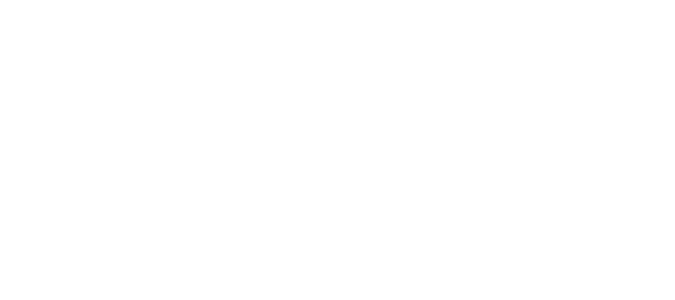
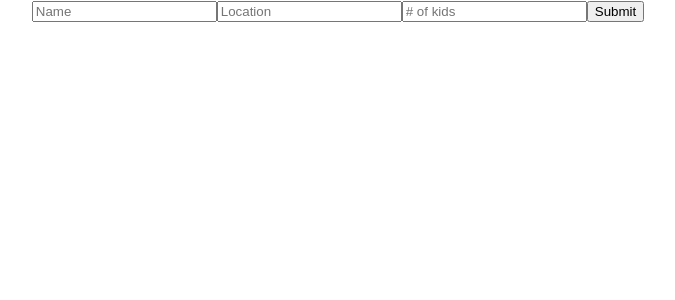
Before and after one commit to disneyparentsapp/front-end, a React (Create React App) app in the folder signup-ui/: page /form in a window 1280 px wide. Shown: the top 300 px of the page, without its empty margins (302-977 px from the left). Built offline with nearby package versions, Linux system fonts and the light colour scheme; no server answers.

Commit message:
User can create and post meeting spots

```diff
--- /dev/null
+++ b/signup-ui/src/AddCard.js
@@ -0,0 +1,94 @@
+import React from 'react'
+
+
+
+
+
+class AddCard extends React.Component {
+    constructor(props) {
+        super(props);
+    this.state = {
+
+        item: {
+          name: '',
+          location: '',
+          kids: null
+        }}
+    }
+
+    changeHandler = event => {
+        this.setState({ [event.target.name]: event.target.value });
+      }
+
+    handleNameChanges = e => {
+        e.preventDefault();
+        let item = {...this.state.item}
+        item.name = e.target.value
+        this.setState({item}) }
+
+    handleLocationChanges = e => {
+        e.preventDefault();
+        let item = {...this.state.item}
+        item.location = e.target.value
+        this.setState({item}) }
+
+
+    handleKidsChanges = e => {
+        e.preventDefault();
+        let item = {...this.state.item}
+        item.kids = e.target.value
+       this.setState({item}) }
+
+
+       handleSubmit = e => {
+        this.props.addItem(e, this.state.item)
+        this.setState({
+          item: {
+            name: '',
+            price: '',
+            imageUrl: '',
+            description: '',
+            shipping: ''
+          }
+        });
+      };
+
+
+    render() {
+      return (
+        <div>
+
+        <form onSubmit={this.handleSubmit}>
+        <input
+        type="text"
+        placeholder="Name"
+        value={this.state.item.name}
+        onChange={this.handleNameChanges}
+        name="name"
+        />
+
+        <input
+        type="text"
+        placeholder="Location"
+        value={this.state.item.location}
+        onChange={this.handleLocationChanges}
+        name="location"
+        />
+
+        <input
+        type="number"
+        placeholder="# of kids"
+        value={this.state.item.kids}
+        onChange={this.handleKidsChanges}
+        name="kids"
+        />
+        <button>Submit</button>
+        </form>
+        </div>
+
+
+      );
+    }
+  }
+
+  export default AddCard
--- a/signup-ui/src/App.js
+++ b/signup-ui/src/App.js
@@ -1,15 +1,61 @@
 import React, { Component } from 'react';
 import { Link } from 'react-router-dom'
-
+import axios from 'axios'
 import './App.css';
 import Loggedin from './Loggedin'
 import authenticate from './Authenticate'
 import Register from './Register'
 import Login from './Login'
+import AddCard from './AddCard'
 import { Route, Switch } from 'react-router-dom'
 
 
 class App extends Component {
+  constructor(props) {
+    super(props);
+    this.state = {
+
+        postData: [],
+        filteredPosts: [],
+        searchInput: ''
+
+    }};
+
+    componentDidMount() {
+      this.getItem()
+    }
+
+    addItem = (e, item) => {
+      e.preventDefault();
+      axios
+        .post('https://disney-parents.herokuapp.com/posts', item)
+        .then(res => {
+          this.setState({
+            postData: res.data
+          });
+          this.getItem()
+          this.props.history.push('/home');
+        })
+        .catch(err => {
+          console.log(err);
+        });
+    };
+
+    getItem = () => {
+      axios
+      .get('https://disney-parents.herokuapp.com/posts', {headers: {authorization: localStorage.getItem('jwt')}})
+      .then(res => {
+          this.setState({
+            postData: res.data
+          })
+      })
+      .catch(err => {
+          console.log("MOUNTING ERROR")
+          console.log(err)
+      })
+
+    }
+
   render() {
     return (
       <div className="App">
@@ -17,7 +63,8 @@ class App extends Component {
 
       <Switch><Route exact path="/" component={Register} exact/></Switch>
       <Switch><Route exact path="/login" component={Login} exact/></Switch>
-      <Route exact path="/home" component={Loggedin} exact/>
+      <Route exact path="/home" component={props => <Loggedin {...props} postData={this.state.postData} searchInput={this.state.searchInput} filteredPosts={this.state.filteredPosts}/>} exact/>
+      <Route exact path="/form" render={props => (<AddCard {...props} addItem={this.addItem} />)} exact/>
       </div>
 
     );
--- a/signup-ui/src/Loggedin.js
+++ b/signup-ui/src/Loggedin.js
@@ -2,6 +2,8 @@ import React, { Component } from 'react';
 import PostContainer from './Postcontainer/PostContainer'
 import SearchBar from './Postcontainer/SearchBar'
 import axios from 'axios'
+import { Route } from 'react-router-dom'
+import AddCard from './AddCard'
 
 
 class Loggedin extends Component {
@@ -9,32 +11,22 @@ class Loggedin extends Component {
      super(props);
     this.state = {
 
-        postData: [],
-        filteredPosts: [],
-        searchInput: ''
+
 
     };
   }
 
 
 
-  componentDidMount() {
-    axios
-    .get('https://disney-parents.herokuapp.com/posts', {headers: {authorization: localStorage.getItem('jwt')}})
-    .then(res => {
-        this.setState({
-          postData: res.data
-        })
-    })
-    .catch(err => {
-        console.log("MOUNTING ERROR")
-        console.log(err)
-    })
-  }
+
+
+
 
   changeHandler = event => {
     this.setState({ [event.target.name]: event.target.value });
   }
+
+
 
   searchHandler = e => {
     this.changeHandler(e)
@@ -46,16 +38,50 @@ searchHandler = e => {
 
 
 
+  forms = e => {
+    e.preventDefault()
+    {this.props.history.push('/form')}
+  }
+
+
+
+  // addItem = (e, item) => {
+  //   e.preventDefault();
+  //   axios
+  //     .post('https://disney-parents.herokuapp.com/posts', item)
+  //     .then(res => {
+  //       this.setState({
+  //         postData: res.data
+  //       });
+
+  //       this.props.history.push('/home');
+  //     })
+  //     .catch(err => {
+  //       console.log(err);
+  //     });
+  // };
+
+
+
   render() {
 
     return (
   <div className="container">
 
+        <Route exact path="/form" component={AddCard} exact/>
+      <SearchBar searchInput={this.props.searchInput} searchHandler={this.searchHandler}/>
 
-    <SearchBar searchInput={this.state.searchInput} searchHandler={this.searchHandler}/>
-    <PostContainer dummyData={this.state.postData}
-    postData={this.state.filteredPosts.length > 0 ? this.state.filteredPosts : this.state.postData}
+      <button
+      onClick={this.forms}
+      > Create </button>
+
+
+      <PostContainer dummyData={this.props.postData}
+      postData={this.props.filteredPosts.length > 0 ? this.props.filteredPosts : this.props.postData}
       />
+
+
+      {/* <Route exact path="/form" component={AddCard} exact/> */}
 
   </div>)
   }
--- a/signup-ui/src/Postcontainer/Posts.js
+++ b/signup-ui/src/Postcontainer/Posts.js
@@ -9,7 +9,7 @@ const Posts = (props) => {
             <p>{` Username: ${props.posts.name}`}</p>
             <p>{` Location: ${props.posts.location}`}</p>
             <p>{` Number of kids: ${props.posts.kids}`}</p>
-            <p>{` Time: ${props.posts.time}`}</p>
+            <p>{` Time: ${props.posts.timestamp}`}</p>
 
 
         </div>
```
Also changed, not shown: 1 other file (tests, documents, lock files or other folders). Lines whose indentation alone changed are shown as unchanged.
